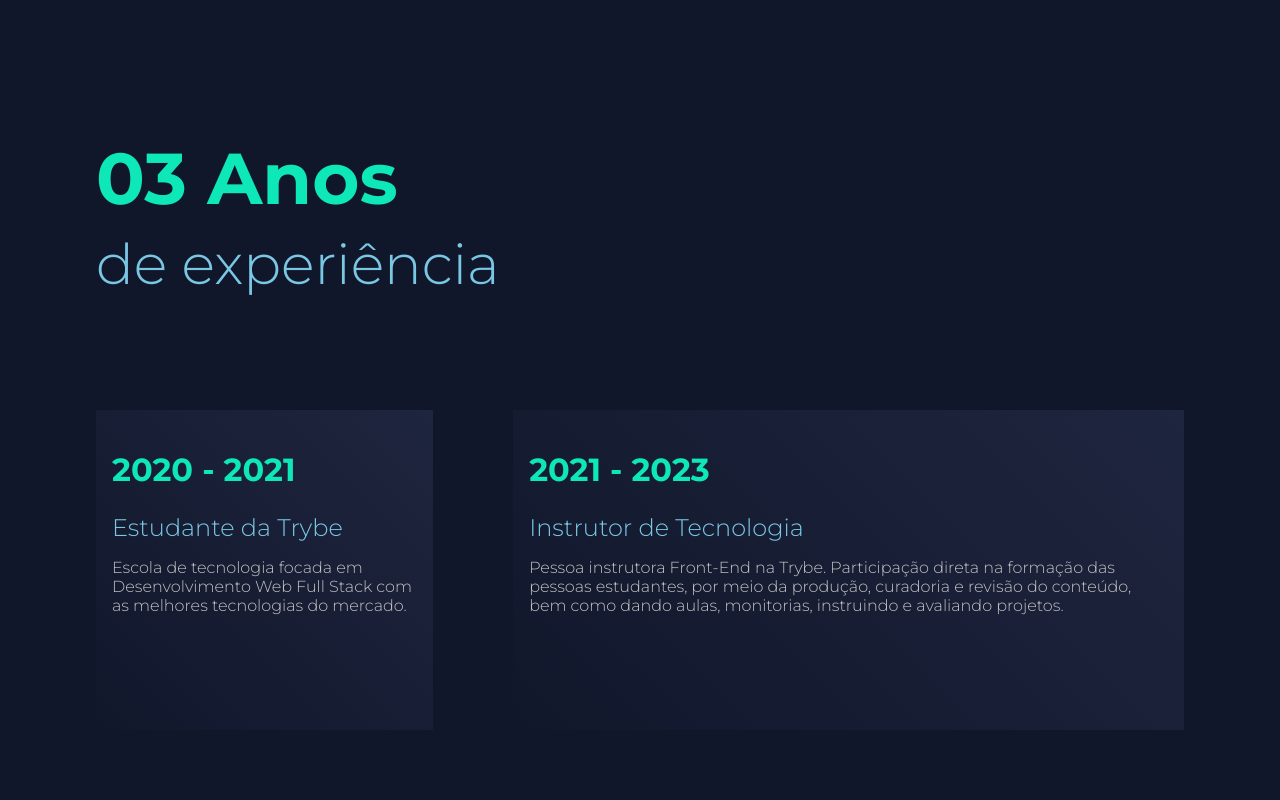
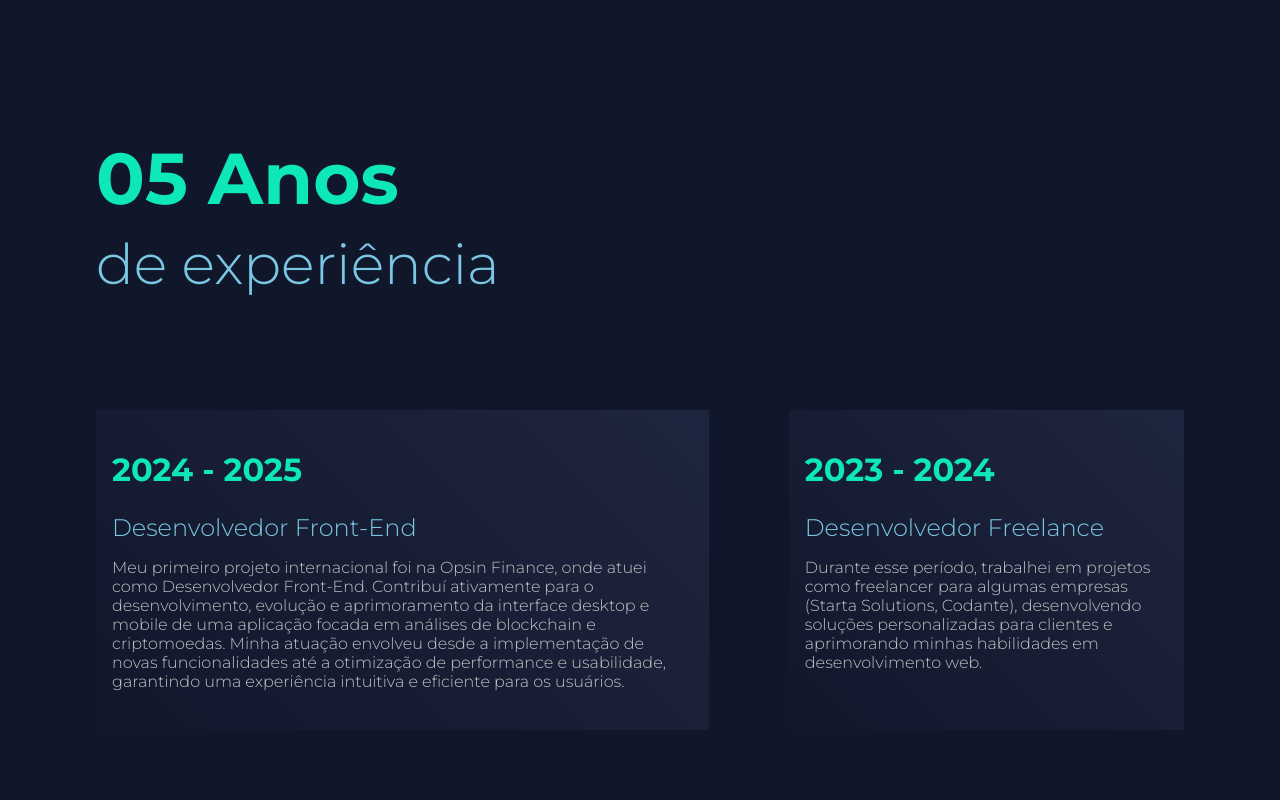
Before and after one commit to ANDREHORMAN1994/portfolio-andre, a Next.js app: page / in a window 1280 px wide. Shown: the part 1680-2480 px from the top of the page. Built offline with nearby package versions, Linux system fonts and the light colour scheme; no server answers.

Commit message:
update about

```diff
--- a/src/components/About/index.tsx
+++ b/src/components/About/index.tsx
@@ -27,7 +27,7 @@ export function About(): ReactElement {
             Olá! Meu nome é André, tenho 30 anos e sou desenvolvedor Web.
             Conheci a programação em meados de 2020 e desde então me apaixonei
             pela área de tecnologia. 💚 Após uma grande transição de carreira,
-            hoje tenho o prazer de atuar como desenvolvedor Front End, unindo
+            hoje tenho o prazer de atuar como desenvolvedor Front-End, unindo
             criatividade e código para criar experiências digitais de qualidade.
           </p>
           <p>
@@ -40,7 +40,7 @@ export function About(): ReactElement {
             <span>
               HTML, CSS, JavaScript, Typescript, React, Next, Tailwind CSS,
               Context API, Redux, Node, Express, MongoDB, MySQL e uma pitada de
-              Python
+              AWS
             </span>
             .
           </p>
--- a/src/components/Experiences/ExperienceItem.tsx
+++ b/src/components/Experiences/ExperienceItem.tsx
@@ -5,15 +5,17 @@ interface ItemProps {
   year: string;
   status: string;
   description: string;
+  width?: string;
 }
 
 function ExperienceItem({
   year,
   status,
-  description
+  description,
+  width = '100%'
 }: ItemProps): ReactElement {
   return (
-    <ItemContainer data-aos="fade-up">
+    <ItemContainer data-aos="fade-up" width={width}>
       <div>
         <h1>{year}</h1>
         <h2>{status}</h2>
@@ -23,4 +25,8 @@ function ExperienceItem({
   );
 }
 
+ExperienceItem.defaultProps = {
+  width: '100%'
+};
+
 export default ExperienceItem;
--- a/src/components/Experiences/index.tsx
+++ b/src/components/Experiences/index.tsx
@@ -6,17 +6,31 @@ import { Container } from './styles';
 export function Experiences(): ReactElement {
   return (
     <Container>
-      <Title title="03 Anos" description="de experiência" />
+      <Title title="05 Anos" description="de experiência" />
       <section>
         <ExperienceItem
-          year="2020 - 2021"
-          status="Estudante da Trybe"
-          description="Escola de tecnologia focada em Desenvolvimento Web Full Stack com as melhores tecnologias do mercado."
+          year="2024 - 2025"
+          status="Desenvolvedor Front-End"
+          description="Meu primeiro projeto internacional foi na Opsin Finance, onde atuei como Desenvolvedor Front-End. Contribuí ativamente para o desenvolvimento, evolução e aprimoramento da interface desktop e mobile de uma aplicação focada em análises de blockchain e criptomoedas. Minha atuação envolveu desde a implementação de novas funcionalidades até a otimização de performance e usabilidade, garantindo uma experiência intuitiva e eficiente para os usuários."
+          width="60%"
+        />
+        <ExperienceItem
+          year="2023 - 2024"
+          status="Desenvolvedor Freelance"
+          description="Durante esse período, trabalhei em projetos como freelancer para algumas empresas (Starta Solutions, Codante), desenvolvendo soluções personalizadas para clientes e aprimorando minhas habilidades em desenvolvimento web."
+          width="40%"
         />
         <ExperienceItem
           year="2021 - 2023"
           status="Instrutor de Tecnologia"
           description="Pessoa instrutora Front-End na Trybe. Participação direta na formação das pessoas estudantes, por meio da produção, curadoria e revisão do conteúdo, bem como dando aulas, monitorias, instruindo e avaliando projetos."
+          width="60%"
+        />
+        <ExperienceItem
+          year="2020 - 2021"
+          status="Estudante da Trybe"
+          description="Escola de tecnologia focada em Desenvolvimento Web Full Stack com as melhores tecnologias do mercado."
+          width="40%"
         />
       </section>
     </Container>
--- a/src/components/Experiences/styles.ts
+++ b/src/components/Experiences/styles.ts
@@ -5,13 +5,14 @@ export const Container = styled.div`
 
   > section {
     display: flex;
-    justify-content: center;
+    justify-content: start;
     align-items: center;
     width: 100%;
     margin-top: 7rem;
     gap: 5rem;
     padding-bottom: 8rem;
     border-bottom: 3px solid ${({ theme }) => theme.primary};
+    overflow-x: auto;
 
     @media (max-width: 1000px) {
       gap: 1rem;
@@ -25,19 +26,24 @@ export const Container = styled.div`
   }
 `;
 
-export const ItemContainer = styled.div`
+interface ItemContainerProps {
+  width: string;
+}
+
+export const ItemContainer = styled.div<ItemContainerProps>`
+  width: ${({ width }) => `calc(${width} - 2.5rem)`};
+  min-width: ${({ width }) => `calc(${width} - 2.5rem)`};
+
   > div {
     background: ${({ theme }) => theme.gradient};
     padding: 1rem;
     padding-top: 2.5rem;
     height: 20rem;
+    width: 100%;
     display: flex;
     flex-direction: column;
     align-items: flex-start;
     justify-content: flex-start;
-
-    /* max-width: 19rem; */
-
     transition: 0.5s;
 
     h1 {
@@ -90,6 +96,9 @@ export const ItemContainer = styled.div`
   }
 
   @media (max-width: 700px) {
+    width: 100%;
+    min-width: 100%;
+
     > div {
       height: auto;
       padding: 2rem;
--- a/src/components/HomeHero/index.tsx
+++ b/src/components/HomeHero/index.tsx
@@ -45,7 +45,7 @@ function HomeHero(): ReactElement {
             infos={[
               ['name', '"André"'],
               ['lastName', '"Horman"'],
-              ['age', 29],
+              ['age', 30],
               ['vocation', '"Dev Full-Stack"']
             ]}
           />
```
Also changed, not shown: 1 other file (tests, documents, lock files or other folders).
